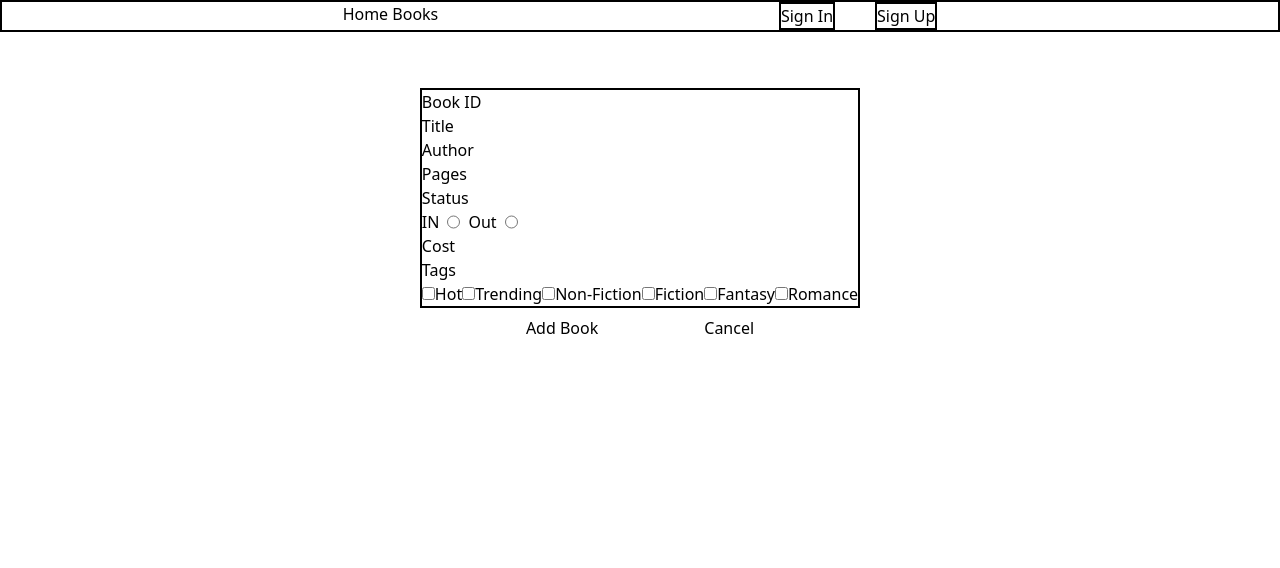
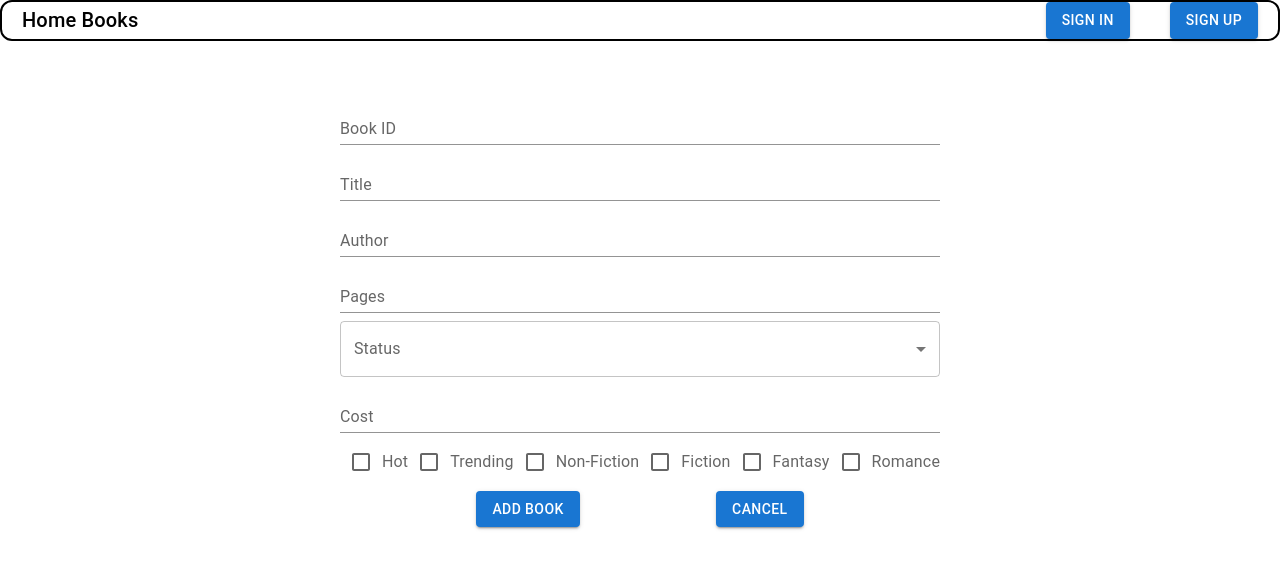
Before and after one commit to howie1329/Home-Books, a React (Create React App) app in the folder frontend/: page /newbook in a window 1280 px wide. Shown: the top 568 px of the page. Built offline with nearby package versions, Linux system fonts and the light colour scheme.

Commit message:
UI Updated With Material UI

```diff
--- a/frontend/package.json
+++ b/frontend/package.json
@@ -4,6 +4,9 @@
   "version": "0.1.0",
   "private": true,
   "dependencies": {
+    "@emotion/react": "^11.10.5",
+    "@emotion/styled": "^11.10.5",
+    "@mui/material": "^5.11.5",
     "@testing-library/jest-dom": "^5.16.5",
     "@testing-library/react": "^13.4.0",
     "@testing-library/user-event": "^13.5.0",
--- a/frontend/src/components/BookReview.js
+++ b/frontend/src/components/BookReview.js
@@ -1,3 +1,4 @@
+import { TextField, Button, Card } from "@mui/material";
 import { React, useState } from "react";
 
 function BookReview({ id, book }) {
@@ -19,13 +20,25 @@ function BookReview({ id, book }) {
     });
   };
   return (
-    <div className="flex w-full flex-col items-center">
-      <label>Review Title</label>
-      <input type="text" onChange={(e) => setTitle(e.target.value)}></input>
-      <label>Review Body</label>
-      <input type="text" onChange={(e) => setBody(e.target.value)}></input>
-      <button onClick={(e) => handleSubmit()}>Submit</button>
-    </div>
+    <Card className="flex flex-col items-center gap-2 p-2">
+      <TextField
+        label="Review Title"
+        variant="standard"
+        onChange={(e) => setTitle(e.target.value)}
+      />
+      <TextField
+        label="Description"
+        variant="standard"
+        onChange={(e) => setBody(e.target.value)}
+      />
+      <Button
+        className="w-64"
+        variant="contained"
+        onClick={(e) => handleSubmit()}
+      >
+        Submit
+      </Button>
+    </Card>
   );
 }
 
--- a/frontend/src/components/NavBar.js
+++ b/frontend/src/components/NavBar.js
@@ -1,5 +1,7 @@
 import React from "react";
 import { useNavigate } from "react-router-dom";
+
+import { Button, Typography } from "@mui/material";
 
 //Simple Navbar
 function NavBar() {
@@ -15,21 +17,17 @@ function NavBar() {
   };
 
   return (
-    <div className=" flex justify-evenly border-2 border-black">
-      <h1 onClick={(e) => navigate("/")}>Home Books</h1>
+    <div className=" flex justify-between border-2 border-black rounded-xl px-5 items-center">
+      <Typography variant="h6" onClick={(e) => navigate("/")}>
+        Home Books
+      </Typography>
       <div className="flex gap-10 ">
-        <button
-          className="border-2 border-black"
-          onClick={(e) => signInClick()}
-        >
+        <Button variant="contained" onClick={(e) => navigate("/signin")}>
           Sign In
-        </button>
-        <button
-          className="border-2 border-black"
-          onClick={(e) => navigate("/signup")}
-        >
+        </Button>
+        <Button variant="contained" onClick={(e) => navigate("/signup")}>
           Sign Up
-        </button>
+        </Button>
       </div>
     </div>
   );
--- a/frontend/src/components/SignInNavBar.js
+++ b/frontend/src/components/SignInNavBar.js
@@ -1,5 +1,7 @@
 import React from "react";
 import { useNavigate } from "react-router-dom";
+
+import { Typography, Button } from "@mui/material";
 
 //Simple Navbar
 function SignInNavBar({ setLoggedIn, setCurrentUser, setRole }) {
@@ -13,17 +15,11 @@ function SignInNavBar({ setLoggedIn, setCurrentUser, setRole }) {
   };
 
   return (
-    <div className=" flex justify-around border-2 border-black">
-      <p>Logo Picture</p>
-      <h1>Home Books</h1>
-      <input
-        type="text"
-        placeholder="Search"
-        className="border-2 border-black"
-      />
-      <button className="border-2 border-black" onClick={(e) => signout()}>
+    <div className=" flex justify-between rounded-xl items-center border-2 border-black px-5 mb-3">
+      <Typography variant="h6">Home Books</Typography>
+      <Button variant="contained" onClick={(e) => signout()}>
         Sign Out
-      </button>
+      </Button>
     </div>
   );
 }
--- a/frontend/src/components/UpdateBook.js
+++ b/frontend/src/components/UpdateBook.js
@@ -1,5 +1,6 @@
 import React from "react";
 
+import { TextField, Button } from "@mui/material";
 //Book Form for updating
 function UpdateBook({
   details,
@@ -32,27 +33,26 @@ function UpdateBook({
     <div>
       <div className={details}>
         <p>Update Your Book</p>
-        <form className="flex flex-col">
-          <label>Title:</label>
-          <input
-            className="border-black border-2"
-            type="text"
+        <div className="flex flex-col">
+          <TextField
+            label="Title"
+            variant="standard"
             onChange={(e) => setTitle(e.target.value)}
-          ></input>
-          <label>Author:</label>
-          <input
-            className="border-black border-2"
-            type="text"
+          />
+          <TextField
+            label="Author"
+            variant="standard"
             onChange={(e) => setAuthor(e.target.value)}
-          ></input>
-          <label>Pages:</label>
-          <input
-            className="border-black border-2"
-            type="number"
+          />
+          <TextField
+            label="Pages"
+            variant="standard"
             onChange={(e) => setPages(e.target.value)}
-          ></input>
-        </form>
-        <button onClick={(e) => handleSubmit()}>Submit</button>
+          />
+        </div>
+        <Button variant="contained" onClick={(e) => handleSubmit()}>
+          Submit
+        </Button>
       </div>
     </div>
   );
--- a/frontend/src/pages/Admin.js
+++ b/frontend/src/pages/Admin.js
@@ -4,6 +4,16 @@ import { useNavigate } from "react-router-dom";
 //Component Imports
 import BookTable from "../components/BookTable";
 import UpdateBook from "../components/UpdateBook";
+import {
+  Table,
+  TableHead,
+  TableBody,
+  TableContainer,
+  TableRow,
+  TableCell,
+  Button,
+  Typography,
+} from "@mui/material";
 
 //Admin page
 function Admin({ currentUser }) {
@@ -32,7 +42,7 @@ function Admin({ currentUser }) {
   };
   //Changes state of update form
   const showForm = () => {
-    return "border-black border-2";
+    return "flex flex-col p-5 border-black border-2 rounded-xl gap-2 items-center";
   };
 
   useEffect(() => {
@@ -40,26 +50,28 @@ function Admin({ currentUser }) {
   }, []);
 
   return (
-    <div className="flex flex-col w-screen h-screen">
-      <h1 className="text-center underline">
+    <div className="flex flex-col w-screen h-screen items-center">
+      <Typography variant="h6" className="text-center underline">
         {currentUser.fullname}'s Admin Page
-      </h1>
-      <div className="flex flex-col items-center">
-        <p className="underline">Book List</p>
-        <table className="border-2 border-black">
-          <thead className="border-2 border-black">
-            <tr>
-              <th>Book ID</th>
-              <th>Title</th>
-              <th>Author</th>
-              <th>Pages</th>
-              <th>Status</th>
-              <th>Cost</th>
-              <th>Edit</th>
-              <th>Delete</th>
-            </tr>
-          </thead>
-          <tbody className="border-2 border-black">
+      </Typography>
+      <div className="flex flex-col items-center mb-3">
+        <Typography variant="subtitle" className="underline">
+          Book List
+        </Typography>
+        <Table>
+          <TableHead>
+            <TableRow>
+              <TableCell>Book ID</TableCell>
+              <TableCell>Title</TableCell>
+              <TableCell>Author</TableCell>
+              <TableCell>Pages</TableCell>
+              <TableCell>Status</TableCell>
+              <TableCell>Cost</TableCell>
+              <TableCell>Edit</TableCell>
+              <TableCell>Delete</TableCell>
+            </TableRow>
+          </TableHead>
+          <TableBody className="border-2 border-black">
             {books &&
               books.map((book) => (
                 <BookTable
@@ -75,8 +87,8 @@ function Admin({ currentUser }) {
                   getBooks={getBooks}
                 />
               ))}
-          </tbody>
-        </table>
+          </TableBody>
+        </Table>
       </div>
       <div>
         <UpdateBook
@@ -92,9 +104,9 @@ function Admin({ currentUser }) {
           details={active ? showForm() : hiddenForm()}
         />
       </div>
-      <button className="mt-5" onClick={(e) => navigate("/newbook")}>
+      <Button variant="contained" onClick={(e) => navigate("/newbook")}>
         Add New Book
-      </button>
+      </Button>
     </div>
   );
 }
--- a/frontend/src/pages/NewBook.js
+++ b/frontend/src/pages/NewBook.js
@@ -1,5 +1,13 @@
 import { React, useState } from "react";
 import { useNavigate } from "react-router-dom";
+
+import {
+  Checkbox,
+  InputLabel,
+  MenuItem,
+  TextField,
+  Button,
+} from "@mui/material";
 
 //New Book Page
 function NewBook() {
@@ -13,10 +21,16 @@ function NewBook() {
 
   const navigate = useNavigate();
 
+  const statusValues = [
+    { value: "IN", label: "In" },
+    { value: "Out", label: "Out" },
+  ];
+
   //Submit function... sending book data back to database
   //Needs to add error handling
   const handleSubmit = async () => {
     const book = { book_id, title, author, pages, status, cost, tags };
+    console.log(book);
     const response = await fetch("/api/books", {
       method: "POST",
       body: JSON.stringify(book),
@@ -30,110 +44,104 @@ function NewBook() {
   return (
     <div className="flex w-screen h-screen justify-center">
       <div className="mt-14">
-        <form className=" border-black border-2">
-          <div className="flex">
-            <label>Book ID</label>
-            <input
-              type="text"
-              onChange={(e) => setBookId(e.target.value)}
-            ></input>
-          </div>
-          <div className="flex">
-            <label>Title</label>
-            <input
-              type="text"
-              onChange={(e) => setTitle(e.target.value)}
-            ></input>
-          </div>
-          <div className="flex">
-            <label>Author</label>
-            <input
-              type="text"
-              onChange={(e) => setAuthor(e.target.value)}
-            ></input>
-          </div>
-          <div className="flex">
-            <label>Pages</label>
-            <input
-              type="text"
-              onChange={(e) => setPages(e.target.value)}
-            ></input>
-          </div>
-          <label>Status</label>
-          <div className="flex gap-2">
-            <label>IN</label>
-            <input
-              type="radio"
-              name="status"
-              value="IN"
-              onClick={(e) => setStatus(e.target.value)}
-            ></input>
-            <label>Out</label>
-            <input
-              type="radio"
-              name="status"
-              value="Out"
-              onClick={(e) => setStatus(e.target.value)}
-            ></input>
-          </div>
-          <div className="flex">
-            <label>Cost</label>
-            <input
-              type="text"
-              onChange={(e) => setCost(e.target.value)}
-            ></input>
-          </div>
-          <div className="flex flex-col justify-evenly">
-            <label>Tags</label>
-            <div className="">
-              <input
+        <div className="flex flex-col gap-2">
+          <TextField
+            label="Book ID"
+            variant="standard"
+            onChange={(e) => setBookId(e.target.value)}
+          />
+          <TextField
+            label="Title"
+            variant="standard"
+            onChange={(e) => setTitle(e.target.value)}
+          />
+          <TextField
+            label="Author"
+            variant="standard"
+            onChange={(e) => setAuthor(e.target.value)}
+          />
+          <TextField
+            label="Pages"
+            variant="standard"
+            inputProps={{ inputMode: "numeric", pattern: "[0-9]*" }}
+            onChange={(e) => setPages(e.target.value)}
+          />
+          <TextField
+            select
+            label="Status"
+            value={status}
+            onChange={(e) => setStatus(e.target.value)}
+          >
+            {statusValues.map((options) => (
+              <MenuItem key={options.value} value={options.value}>
+                {options.label}
+              </MenuItem>
+            ))}
+          </TextField>
+          <TextField
+            label="Cost"
+            variant="standard"
+            inputProps={{ inputMode: "numeric", pattern: "[0-9]*" }}
+            onChange={(e) => setCost(e.target.value)}
+          />
+          <div className="flex flex-row">
+            <div className="flex items-center">
+              <Checkbox
+                label="hot"
+                value="hot"
                 onClick={(e) => setTags([...tags, e.target.value])}
-                type="checkbox"
-                id="tags"
-                value="hot"
-              ></input>
-              <label for="tags">Hot</label>
-              <input
+              />
+              <InputLabel>Hot</InputLabel>
+            </div>
+            <div className="flex items-center">
+              <Checkbox
+                label="trending"
+                value="trending"
                 onClick={(e) => setTags([...tags, e.target.value])}
-                type="checkbox"
-                id="tags"
-                value="trending"
-              ></input>
-              <label for="tags">Trending</label>
-              <input
+              />
+              <InputLabel>Trending</InputLabel>
+            </div>
+            <div className="flex items-center">
+              <Checkbox
+                label="nonfiction"
+                value="nonfiction"
                 onClick={(e) => setTags([...tags, e.target.value])}
-                type="checkbox"
-                id="tags"
-                value="nonfiction"
-              ></input>
-              <label for="tags">Non-Fiction</label>
-              <input
+              />
+              <InputLabel>Non-Fiction</InputLabel>
+            </div>
+            <div className="flex items-center">
+              <Checkbox
+                label="fiction"
+                value="Fiction"
                 onClick={(e) => setTags([...tags, e.target.value])}
-                type="checkbox"
-                id="tags"
-                value="Fiction"
-              ></input>
-              <label for="tags">Fiction</label>
-              <input
+              />
+              <InputLabel>Fiction</InputLabel>
+            </div>
+            <div className="flex items-center">
+              <Checkbox
+                label="fantasy"
+                value="fantasy"
                 onClick={(e) => setTags([...tags, e.target.value])}
-                type="checkbox"
-                id="tags"
-                value="fantasy"
-              ></input>
-              <label for="tags">Fantasy</label>
-              <input
+              />
+              <InputLabel>Fantasy</InputLabel>
+            </div>
+            <div className="flex items-center">
+              <Checkbox
+                label="romance"
+                value="romance"
                 onClick={(e) => setTags([...tags, e.target.value])}
-                type="checkbox"
-                id="tags"
-                value="romance"
-              ></input>
-              <label for="tags">Romance</label>
+              />
+              <InputLabel>Romance</InputLabel>
             </div>
           </div>
-        </form>
+        </div>
         <div className="flex justify-evenly mt-2">
-          <button onClick={(e) => handleSubmit()}>Add Book</button>
-          <button onClick={(e) => navigate("/admin")}>Cancel</button>
+          <Button variant="contained" onClick={(e) => handleSubmit()}>
+            Add Book
+          </Button>
+          <Button variant="contained" onClick={(e) => navigate("/admin")}>
+            Cancel
+          </Button>
         </div>
       </div>
     </div>
--- a/frontend/src/pages/SignIn.js
+++ b/frontend/src/pages/SignIn.js
@@ -1,5 +1,7 @@
 import { React, useState } from "react";
 import { useNavigate } from "react-router-dom";
+
+import { TextField, Button, Typography } from "@mui/material";
 
 function SignIn({ setCurrentUser, setLoggedIn, setRole, loggedIn, role }) {
   const [username, setUsername] = useState();
@@ -31,35 +33,27 @@ function SignIn({ setCurrentUser, setLoggedIn, setRole, loggedIn, role }) {
     }
   };
 
-  const validate = () => {
-    if (loggedIn === false) {
-      return "flex";
-    } else {
-      return "hidden";
-    }
-  };
   return (
     <div className=" flex w-screen h-screen items-center justify-center ">
-      <div className="flex flex-col w-60 h-40 border-black border-2 place-content-center">
-        <div className="flex justify-center">
-          <p className="border-black border-2">Log IN</p>
+      <div className="flex flex-col w-72 h-60 border-black border-2 rounded-xl justify-center items-center gap-4">
+        <div className="flex flex-col items-center">
+          <Typography variant="h4">Log In</Typography>
+          <TextField
+            label="Username"
+            variant="standard"
+            onChange={(e) => setUsername(e.target.value)}
+          />
+          <TextField
+            label="Password"
+            variant="standard"
+            onChange={(e) => setPassword(e.target.value)}
+          />
         </div>
-        <form className="flex flex-col items-center">
-          <label>Username:</label>
-          <input
-            type="text"
-            onChange={(e) => setUsername(e.target.value)}
-            className="border-black border-2"
-          ></input>
-          <label>Password:</label>
-          <input
-            type="text"
-            onChange={(e) => setPassword(e.target.value)}
-            className="border-black border-2"
-          ></input>
-        </form>
-        <p className={validate()}>Wrong Information Please Try Again</p>
-        <button onClick={(e) => handleSubmit()}>Sign IN</button>
+        <div>
+          <Button variant="contained" onClick={(e) => handleSubmit()}>
+            Sign IN
+          </Button>
+        </div>
       </div>
     </div>
   );
--- a/frontend/src/pages/SignUp.js
+++ b/frontend/src/pages/SignUp.js
@@ -1,5 +1,14 @@
 import { React, useState } from "react";
 import { useNavigate } from "react-router-dom";
+
+import {
+  TextField,
+  RadioGroup,
+  Radio,
+  Button,
+  FormControlLabel,
+  Typography,
+} from "@mui/material";
 
 function SignUp() {
   const [user_id, setUser_id] = useState();
@@ -24,68 +33,60 @@ function SignUp() {
 
   return (
     <div className="flex w-screen h-screen justify-center items-center">
-      <div className="flex flex-col w-80 h-60 border-black border-2 items-center">
-        <p>Sign Up!!!</p>
+      <div className="flex flex-col w-80 h-76 border-black border-2 rounded-xl justify-center items-center p-4">
+        <Typography variant="h5"> Sign Up</Typography>
         <div className="flex flex-col">
           <form className="flex flex-col">
-            <div className="flex">
-              <label>UserID:</label>
-              <input
-                type="text"
-                onChange={(e) => setUser_id(e.target.value)}
-                className="border-black border-2"
-              ></input>
-            </div>
-            <div className="flex">
-              <label>Full Name:</label>
-              <input
-                type="text"
-                onChange={(e) => setFullname(e.target.value)}
-                className="border-black border-2"
-              ></input>
-            </div>
-            <div className="flex">
-              <label>Username:</label>
-              <input
-                type="text"
-                onChange={(e) => setUsername(e.target.value)}
-                className="border-black border-2"
-              ></input>
-            </div>
-            <div className="flex">
-              <label>Password:</label>
-              <input
-                type="text"
-                onChange={(e) => setPassword(e.target.value)}
-                className="border-black border-2"
-              ></input>
-            </div>
-            <label className="self-center underline">Roles</label>
-            <div className="flex justify-evenly">
-              <label>Admin</label>
-              <input
-                type="radio"
-                value="admin"
-                name="role"
-                onClick={(e) => setRole(e.target.value)}
-              ></input>
-            </div>
-            <div className="flex justify-evenly">
-              <label>Regular User</label>
-              <input
-                type="radio"
-                value="reg"
-                name="role"
-                onClick={(e) => setRole(e.target.value)}
-              ></input>
-            </div>
+            <TextField
+              label="UserID"
+              variant="standard"
+              onChange={(e) => setUser_id(e.target.value)}
+            />
+            <TextField
+              label="Full Name"
+              variant="standard"
+              onChange={(e) => setFullname(e.target.value)}
+            />
+            <TextField
+              label="Username"
+              variant="standard"
+              onChange={(e) => setUsername(e.target.value)}
+            />
+            <TextField
+              label="Password"
+              variant="standard"
+              onChange={(e) => setPassword(e.target.value)}
+            />
+            <RadioGroup>
+              <div className="flex flex-row">
+                <FormControlLabel
+                  value="admin"
+                  control={
+                    <Radio
+                      value="admin"
+                      onClick={(e) => setRole(e.target.value)}
+                    />
+                  }
+                  label="Admin"
+                  onClick={(e) => setRole(e.target.value)}
+                />
+                <FormControlLabel
+                  value="reg"
+                  control={
+                    <Radio
+                      value="reg"
+                      onClick={(e) => setRole(e.target.value)}
+                    />
+                  }
+                  label="Regular User"
+                  onClick={(e) => setRole(e.target.value)}
+                />
+              </div>
+            </RadioGroup>
           </form>
-          <button
-            className="self-center border-black border-2"
-            onClick={(e) => handleSubmit()}
-          >
+          <Button variant="contained" onClick={(e) => handleSubmit()}>
             Submit
-          </button>
+          </Button>
         </div>
       </div>
     </div>
```
Also changed, not shown: frontend/src/components/BookListing.js (+5 -4 lines), frontend/src/components/BookTable.js (+25 -14 lines), frontend/src/pages/BookReviewPage.js (+39 -22 lines), 1 other file (tests, documents, lock files or other folders).
